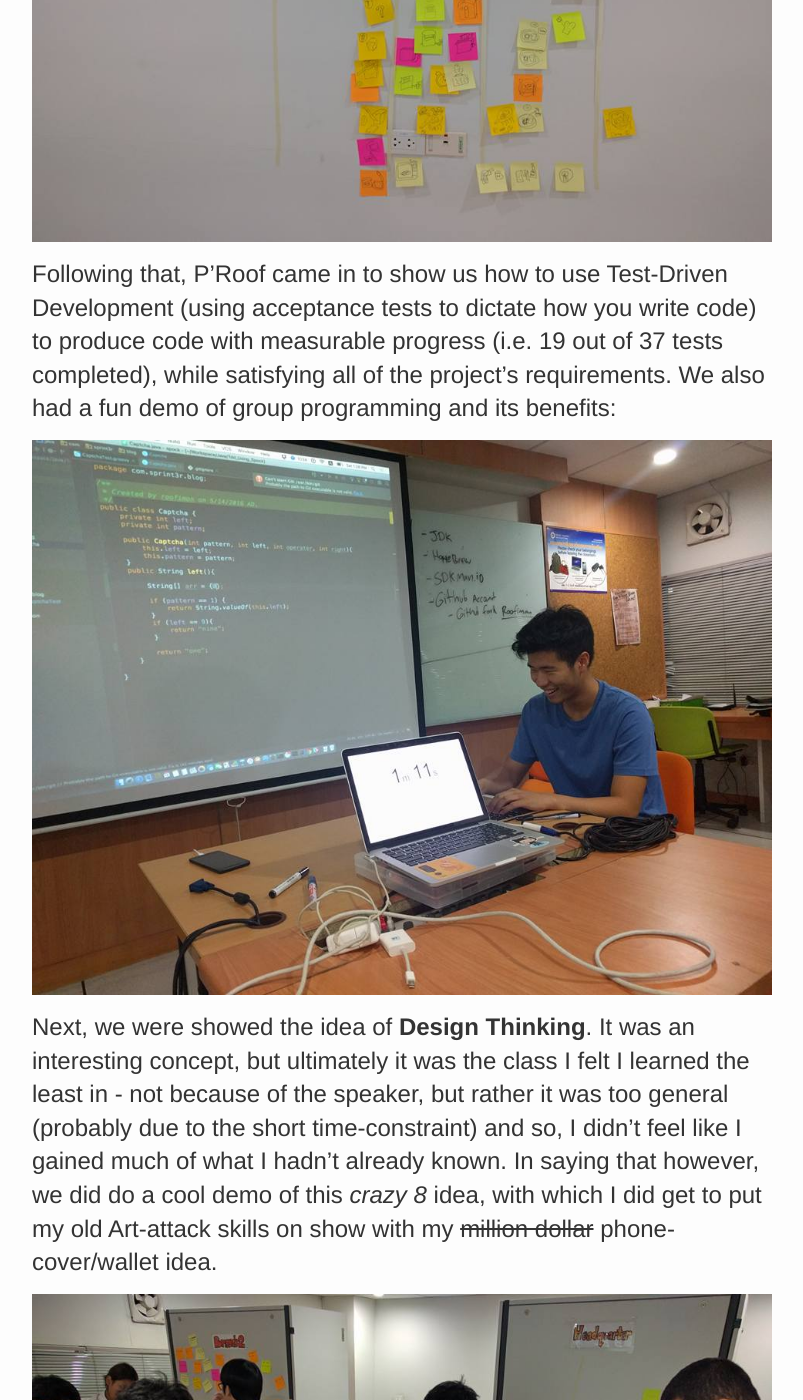
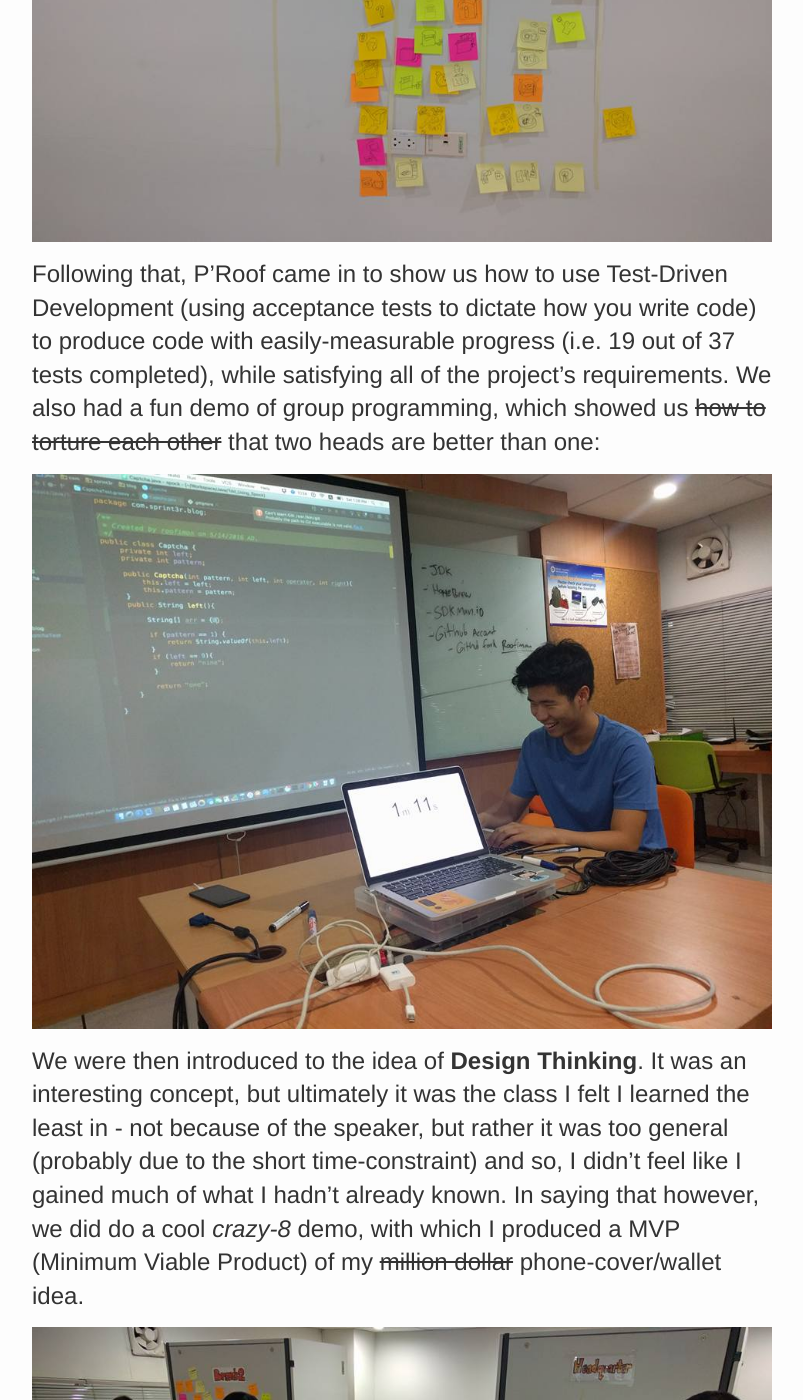
Before and after one commit to majeedthaika/majeedthaika.github.io, a Jekyll site: the page built from _posts/2016-06-03-my-thoughts-on-agile-so-far.markdown, in a window 1280 px wide and 1400 px high, scrolled down 2214 px. Shown: the whole window, without its empty margins (46-849 px from the left). Built offline with Jekyll 4.4.1, drawn with Linux system fonts in a browser that asks for light colours; some of the changed text lies outside the part shown.

Commit message:
Update 2016-06-03-my-thoughts-on-agile-so-far.markdown

```diff
--- a/_posts/2016-06-03-my-thoughts-on-agile-so-far.markdown
+++ b/_posts/2016-06-03-my-thoughts-on-agile-so-far.markdown
@@ -7,7 +7,7 @@ categories: agile
 
 After having just completed out _first Sprint_ using the Agile model, I must say I've been very pleasantly surprised at it's _effectiveness_ - but, before diving straight into my _personal retrospective_ of our first Sprint, let me give some backstory into my experience in learning **The Agile Way** with P'Pond for the past few weeks.
 
-To be frank, at the start of the term, my expectation of the Agile class wasn't very high. It had never been offered before with a first-time teacher at the helm. There wasn't even have enough students interested to open the class in the first place. However, having met P'Pond once before (and just for a few minutes), I was convinced that we'd be learning some useful, real-world ideas and so persuaded more than a handful of fellow students to enroll in the class (thus if the class turned out to be subpar, it would be on my head!).
+To be frank, at the start of the term, my expectation of the Agile class wasn't very high. It had never been offered before with a first-time teacher at the helm. There wasn't even have enough students interested to open the class in the first place. However, having met P'Pond once before (and just for a few minutes), I was convinced that we'd be learning some useful, real-world ideas and so I persuaded more than a handful of fellow students to enroll in the class (thus if the class turned out to be subpar, it would be on my head!).
 
 Starting off, we had to introduce ourselves by citing our most relatable superhero and favorite drink. I chose Antman (Hank Pym) **_obviously_**, and Bubble Blueberry Green Tea (as it has become my go-to drink in the past year).
 
@@ -21,11 +21,11 @@ Later, we wrote a step-by-step guide for aliens on _'How to make Toast'_.
 
 ![alt text](https://raw.githubusercontent.com/majeedthaika/majeedthaika.github.io/master/img/toast.jpg)
 
-Following that, P'Roof came in to show us how to use Test-Driven Development (using acceptance tests to dictate how you write code) to produce code with measurable progress (i.e. 19 out of 37 tests completed), while satisfying all of the project's requirements. We also had a fun demo of group programming and its benefits:
+Following that, P'Roof came in to show us how to use Test-Driven Development (using acceptance tests to dictate how you write code) to produce code with easily-measurable progress (i.e. 19 out of 37 tests completed), while satisfying all of the project's requirements. We also had a fun demo of group programming, which showed us ~~how to torture each other~~ that two heads are better than one:
 
 ![alt text](https://raw.githubusercontent.com/majeedthaika/majeedthaika.github.io/master/img/tdd.jpg)
 
-Next, we were showed the idea of **Design Thinking**. It was an interesting concept, but ultimately it was the class I felt I learned the least in - not because of the speaker, but rather it was too general (probably due to the short time-constraint) and so, I didn't feel like I gained much of what I hadn't already known. In saying that however, we did do a cool demo of this _crazy 8_ idea, with which I did get to put my old Art-attack skills on show with my ~~million dollar~~ phone-cover/wallet idea.
+We were then introduced to the idea of **Design Thinking**. It was an interesting concept, but ultimately it was the class I felt I learned the least in - not because of the speaker, but rather it was too general (probably due to the short time-constraint) and so, I didn't feel like I gained much of what I hadn't already known. In saying that however, we did do a cool _crazy-8_ demo, with which I produced a MVP (Minimum Viable Product) of my ~~million dollar~~ phone-cover/wallet idea.
 
 ![alt text](https://raw.githubusercontent.com/majeedthaika/majeedthaika.github.io/master/img/designthinking.jpg)
 
@@ -33,4 +33,4 @@ All in all, the **Agile** class definitely exceeded my expectations. It was less
 
 ![alt text](https://raw.githubusercontent.com/majeedthaika/majeedthaika.github.io/master/img/lego1.jpg)
 
-My one **qualm** up to this point was that many of the concepts we learned seemed to be _'good-to-know experience'_  which we will not see the benefits of any time soon. But, it all changed when ~~the fire nation attacked~~ we started the sprints...
+My one **qualm** up to this point was that many of the concepts we learned seemed to be _'good-to-know experience'_  which we will not see the benefits of any time soon. But, even that changed when ~~the fire nation attacked~~ we started doing the Sprints...
```
